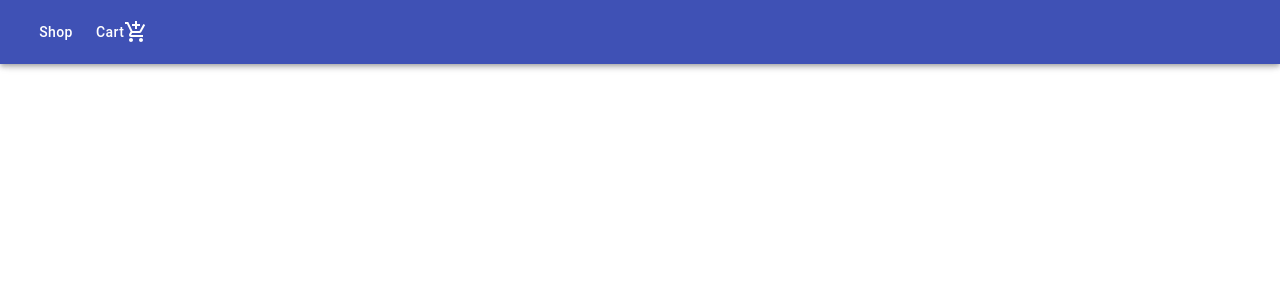
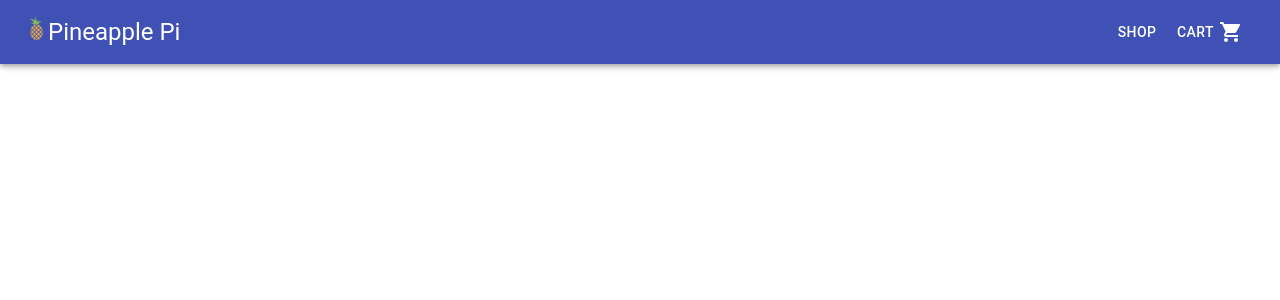
Before and after one commit to Johnny1500/shopping-cart, a React (Create React App) app: page / in a window 1280 px wide. Shown: the top 300 px of the page. Built offline with nearby package versions, Linux system fonts and the light colour scheme.

Commit message:
navbar part 3

```diff
--- a/src/App.js
+++ b/src/App.js
@@ -8,7 +8,7 @@ class App extends Component {
   render() {
     return (
       <BrowserRouter>
-        <div className="container">
+        <div>
           <Navbar />
           <Switch>
             <Route exact path="/" component={Home} />
--- a/src/components/Navbar.js
+++ b/src/components/Navbar.js
@@ -7,12 +7,23 @@ import PropTypes from "prop-types";
 import AppBar from "@material-ui/core/AppBar";
 import Toolbar from "@material-ui/core/Toolbar";
 import Button from "@material-ui/core/Button";
-import AddShoppingCartIcon from "@material-ui/icons/AddShoppingCart";
+import Typography from "@material-ui/core/Typography";
 import { withStyles } from "@material-ui/styles";
+import ShoppingCart from "@material-ui/icons/ShoppingCart";
+import IconButton from "@material-ui/core/IconButton";
+import MenuIcon from "@material-ui/icons/Menu";
 
 const styles = {
-  textnotr: {
-    textTransform: "none"
+  cartPic: {
+    margin: "5px"
+  },
+
+  root: {
+    flexGrow: 1
+  },
+
+  title: {
+    flexGrow: 1
   }
 };
 
@@ -23,26 +34,22 @@ class Navbar extends Component {
     return (
       <AppBar>
         <Toolbar>
-          <Fragment>
-            <Button
-              color="inherit"
-              className={classes.textnotr}
-              component={Link}
-              to="/"
-            >
-              Shop
-            </Button>
-            <Button
-              color="inherit"
-              className={classes.textnotr}
-              component={Link}
-              to="/cart"
-            >
-
-              Cart
-              <AddShoppingCartIcon />
-            </Button>
-          </Fragment>
+          <Typography variant="h5" className={classes.title}>
+            <img
+              src="../pineapple-pi-128.png"
+              alt="logo"
+              width="24px"
+              height="24px"
+            />
+            Pineapple Pi
+          </Typography>
+          <Button color="inherit" component={Link} to="/">
+            Shop
+          </Button>
+          <Button color="inherit" component={Link} to="/cart">
+            Cart
+            <ShoppingCart className={classes.cartPic} />
+          </Button>
         </Toolbar>
       </AppBar>
     );
```
Also changed, not shown: public/manifest.json, src/logo.svg (deleted), src/pineapple-pi-128.png (added).
